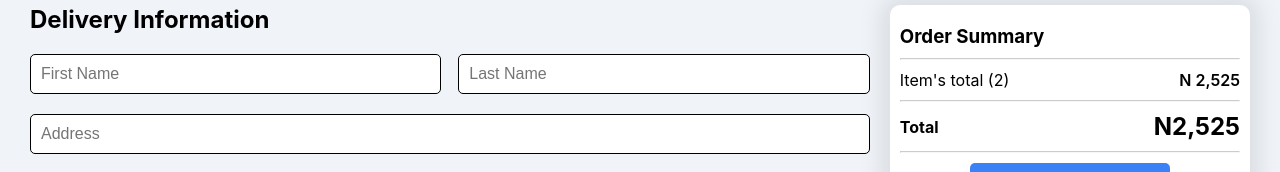
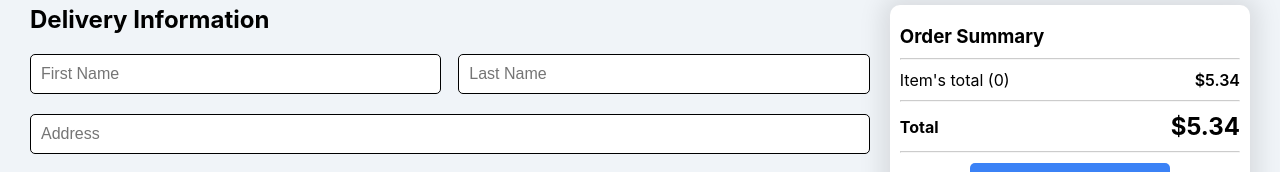
Before and after one commit to bezbrain/ComfiableHomes, a React (Vite) app: page /checkout in a window 1280 px wide. Shown: the part 254-426 px from the top of the page. Built offline with nearby package versions, Linux system fonts and the light colour scheme; no server answers.

Commit message:
Update the checkout summary to have the dynamic values

```diff
--- a/src/components/routes/cart/cartCheckout.jsx
+++ b/src/components/routes/cart/cartCheckout.jsx
@@ -5,9 +5,8 @@ import "../../../styles/cart/cartCheckout.css";
 import { useCheckoutContext } from "../../../contexts/checkoutContext";
 
 const CartCheckout = () => {
-  const [shippingFee] = useState(5.34);
   const { getCartProduct } = useApiContext();
-  const { calculateSubtotal } = useCheckoutContext();
+  const { calculateSubtotal, shippingFee } = useCheckoutContext();
 
   const authToken = sessionStorage.getItem("authToken");
 
--- a/src/components/routes/checkout/cartSummary.jsx
+++ b/src/components/routes/checkout/cartSummary.jsx
@@ -1,21 +1,34 @@
 import React from "react";
 import "../../../styles/checkout/cartSummary.css";
+import { useCheckoutContext } from "../../../contexts/checkoutContext";
+import { useApiContext } from "../../../contexts/apiContext";
+import { useGlobalContext } from "../../../contexts/context";
 
 const CartSummary = () => {
+  const { calculateSubtotal, shippingFee } = useCheckoutContext();
+  const { getCartProduct } = useApiContext();
+  const { quantityOfProductInCart } = useGlobalContext();
+
   return (
     <div className="checkout-cart-summary">
       <h3>Order Summary</h3>
       <hr />
       <div className="items-total">
         <p>
-          Item's total <span>(2)</span>
+          Item's total <span>({quantityOfProductInCart(getCartProduct)})</span>
         </p>
-        <p>N 2,525</p>
+        <p>
+          $
+          {(Number(calculateSubtotal(getCartProduct)) + shippingFee).toFixed(2)}
+        </p>
       </div>
       <hr />
       <div className="checkout-items-total">
         <h4>Total</h4>
-        <h2>N2,525</h2>
+        <h2>
+          $
+          {(Number(calculateSubtotal(getCartProduct)) + shippingFee).toFixed(2)}
+        </h2>
       </div>
       <hr />
       <button className="checkout-pay-now-btn">PAY NOW</button>
--- a/src/contexts/checkoutContext.jsx
+++ b/src/contexts/checkoutContext.jsx
@@ -6,6 +6,7 @@ export const CheckoutProvider = ({ children }) => {
   const [editController, setEditController] = useState(false);
 
   // const [roundNumber, setRoundNumber] = useState();
+  const [shippingFee] = useState(5.34);
 
   //   CALCULATE THE SUBTOTAL
   const calculateSubtotal = (getCartProduct) => {
@@ -24,6 +25,7 @@ export const CheckoutProvider = ({ children }) => {
       value={{
         editController,
         calculateSubtotal,
+        shippingFee,
         // roundNumber,
         // setRoundNumber,
       }}
```
